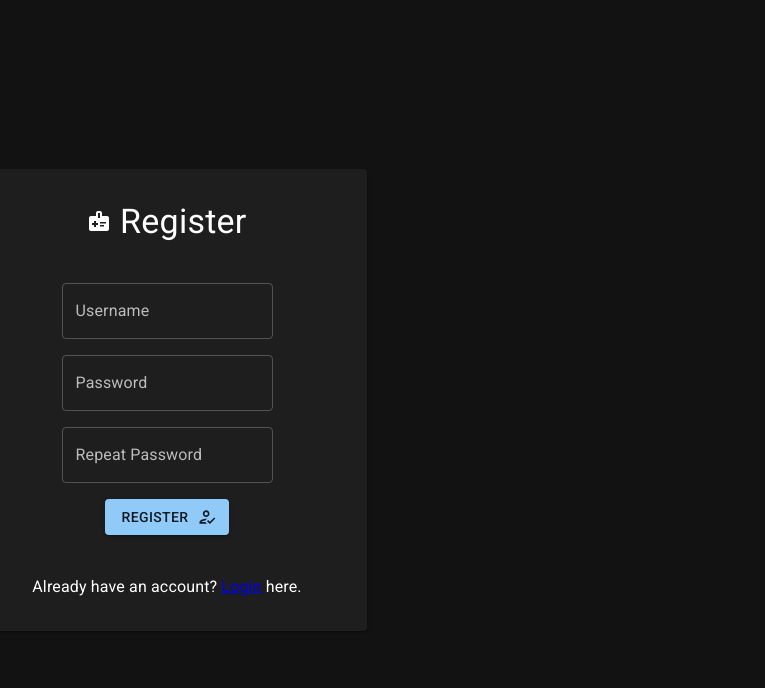
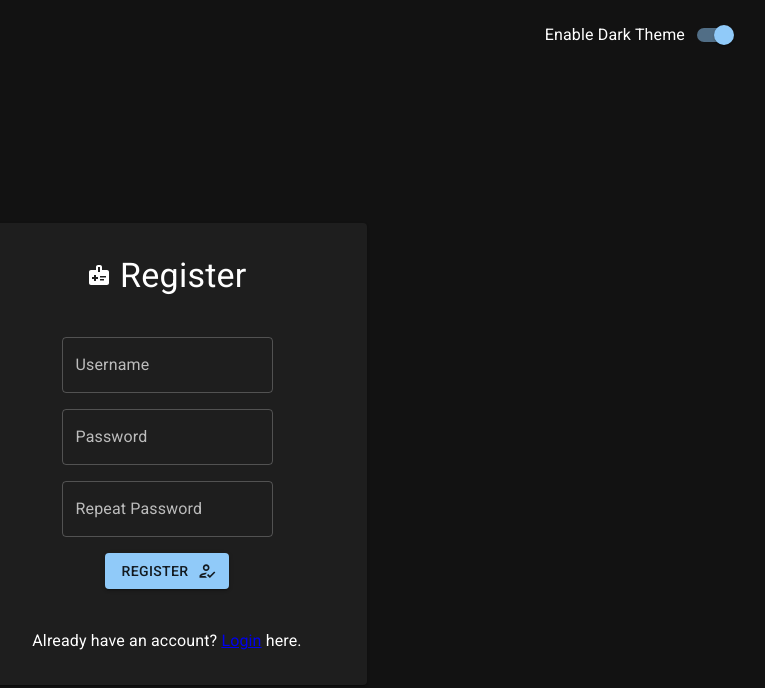
Before and after one commit to shaazib-tanvir/hackjmi, a React (Vite) app in the folder client/: page /register in a window 1280 px wide. Shown: the top 688 px of the page, without its empty margins (473-1238 px from the left). Built offline with nearby package versions, Linux system fonts and the light colour scheme.

Commit message:
Created a theme switcher toggle to switch between dark and light theme

```diff
--- a/client/src/Root.jsx
+++ b/client/src/Root.jsx
@@ -8,6 +8,7 @@ import App from "./views/App";
 import ProtectedRoute from "./components/ProtectedRoute";
 import {useState} from "react";
 import {AuthContext} from "./contexts/AuthContext";
+import { ThemeContext } from "./contexts/ThemeContext";
 
 const router = createBrowserRouter(createRoutesFromElements(
 	<>
@@ -24,16 +25,26 @@ const darkTheme = createTheme({
 	},
 });
 
+const lightTheme = createTheme({
+	palette: {
+		mode: "light"
+	}
+});
+
 function Root() {
 	const [authenticated, setAuthenticated] = useState(false);
-	const value = {authenticated, setAuthenticated};
+	const [enableDarkTheme, setEnableDarkTheme] = useState(true);
+	const authenticatedValue = {authenticated, setAuthenticated};
+	const themeValue = {enableDarkTheme, setEnableDarkTheme};
 
 	return (
-		<ThemeProvider theme={darkTheme}>
+		<ThemeProvider theme={enableDarkTheme ? darkTheme : lightTheme}>
 			<CssBaseline></CssBaseline>
-			<AuthContext.Provider value={value}>
-				<RouterProvider router={router}></RouterProvider>
-			</AuthContext.Provider>
+			<ThemeContext.Provider value={themeValue}>
+				<AuthContext.Provider value={authenticatedValue}>
+					<RouterProvider router={router}></RouterProvider>
+				</AuthContext.Provider>
+			</ThemeContext.Provider>
 		</ThemeProvider>
 	);
 }
--- /dev/null
+++ b/client/src/components/ThemeSwitcher.jsx
@@ -0,0 +1,20 @@
+import {ThemeContext} from "../contexts/ThemeContext";
+import {Box, Switch, Typography} from "@mui/material";
+import {useContext} from "react";
+
+function ThemeSwitcher() {
+	const {enableDarkTheme, setEnableDarkTheme} = useContext(ThemeContext);
+
+	function switchTheme() {
+		setEnableDarkTheme(!enableDarkTheme);
+	}
+
+	return (
+		<Box display={"flex"} justifyContent={"right"} alignItems={"center"} paddingTop={2}>
+			<Typography>Enable Dark Theme</Typography>
+			<Switch onClick={switchTheme} checked={enableDarkTheme} size="medium"></Switch>
+		</Box>
+	);
+}
+
+export default ThemeSwitcher;
--- /dev/null
+++ b/client/src/contexts/ThemeContext.jsx
@@ -0,0 +1,3 @@
+import {createContext} from "react";
+
+export const ThemeContext = createContext({ enableDarkTheme: true, setEnableDarkTheme: () => {} });
--- a/client/src/views/Login.jsx
+++ b/client/src/views/Login.jsx
@@ -5,6 +5,7 @@ import MedicalInformationIcon from '@mui/icons-material/MedicalInformation';
 import {useContext, useRef, useState} from "react";
 import StatusBar from "../components/StatusBar";
 import {AuthContext} from "../contexts/AuthContext";
+import ThemeSwitcher from "../components/ThemeSwitcher";
 
 function Login() {
 	const [open, setOpen] = useState(false);
@@ -22,7 +23,7 @@ function Login() {
 			setOpen(true);
 		}
 
-		fetch("/api/login", {
+	fetch("/api/login", {
 			method: "POST",
 			body: JSON.stringify({
 				username: username,
@@ -45,6 +46,7 @@ function Login() {
 
 	return (
 		<Container sx={{height: "100%"}}>
+			<ThemeSwitcher></ThemeSwitcher>
 			<StatusBar severity={severity} message={message} open={open} setOpen={setOpen}></StatusBar>
 			<Box display={"flex"} sx={{height: "100%"}} flexDirection={"column"} alignItems={"center"} justifyContent={"center"}>
 				<Paper sx={{maxWidth: 400, minWidth: 400, padding: 4}}>
@@ -53,7 +55,7 @@ function Login() {
 						<br></br>
 						<TextField inputRef={usernameRef} label="Username" variant="outlined"></TextField>
 						<TextField inputRef={passwordRef} label="Password" variant="outlined" type="password"></TextField>
-					<Button onClick={() => login(usernameRef.current.value, passwordRef.current.value)} variant="contained" endIcon={<LockOpenOutlinedIcon></LockOpenOutlinedIcon>}>Login</Button>
+						<Button onClick={() => login(usernameRef.current.value, passwordRef.current.value)} variant="contained" endIcon={<LockOpenOutlinedIcon></LockOpenOutlinedIcon>}>Login</Button>
 						<br></br>
 						<Typography>Don&apos;t have an account? <Link to="/register">Register</Link> now!</Typography>
 					</Stack>
--- a/client/src/views/Register.jsx
+++ b/client/src/views/Register.jsx
@@ -4,6 +4,7 @@ import {Link} from "react-router-dom";
 import StatusBar from '../components/StatusBar';
 import {useRef, useState} from 'react';
 import MedicalInformationIcon from '@mui/icons-material/MedicalInformation';
+import ThemeSwitcher from '../components/ThemeSwitcher';
 
 function Register() {
 	const [open, setOpen] = useState(false);
@@ -51,6 +52,7 @@ function Register() {
 
 	return (
 		<Container sx={{height: "100%"}}>
+			<ThemeSwitcher></ThemeSwitcher>
 			<StatusBar severity={severity} message={message} open={open} setOpen={setOpen}></StatusBar>
 			<Box display={"flex"} sx={{height: "100%"}} flexDirection={"column"} alignItems={"center"} justifyContent={"center"}>
 				<Paper sx={{maxWidth: 400, minWidth: 400, padding: 4}}>
```
